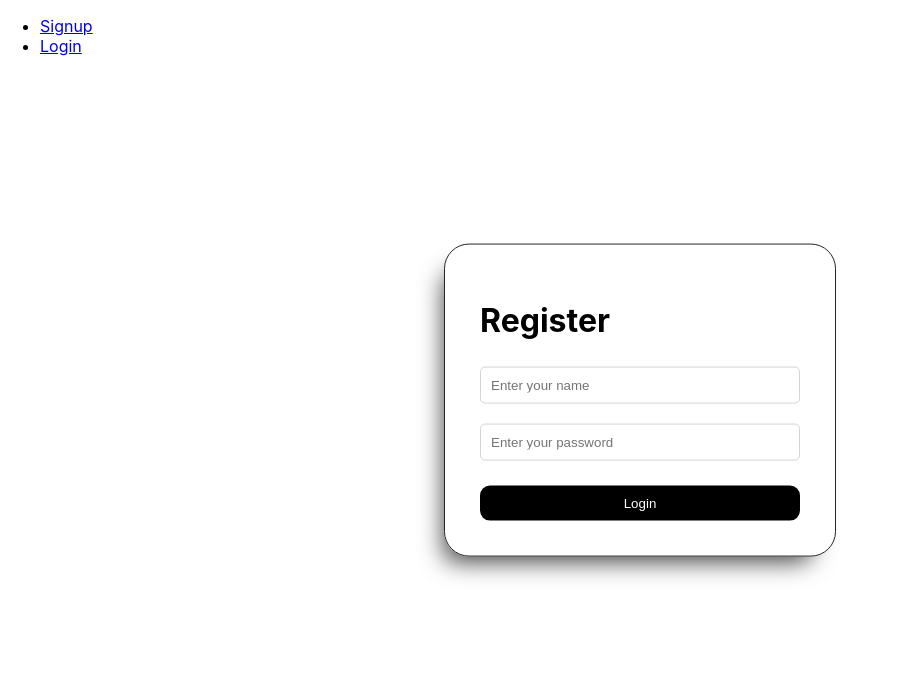
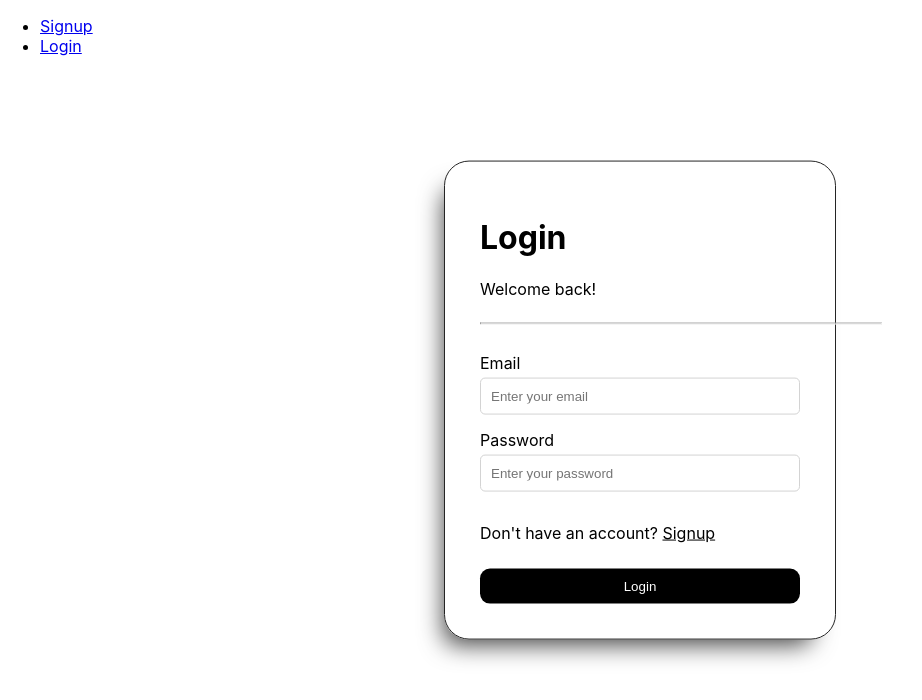
Before and after one commit to V-A-T-S-A-L/coding-platform, a React (Create React App) app in the folder frontend/: page /login in a window 1280 px wide. Shown: the top 700 px of the page, without its empty margins (0-922 px from the left). Built offline with nearby package versions, Linux system fonts and the light colour scheme.

Commit message:
login backend-frontend

```diff
--- a/frontend/src/components/Login.js
+++ b/frontend/src/components/Login.js
@@ -1,5 +1,5 @@
 import React, { useState, useEffect } from "react";
-import { useNavigate } from "react-router-dom";
+import { Link, useNavigate } from "react-router-dom";
 import axios from 'axios';
 
 const Login = () => {
@@ -10,7 +10,7 @@ const Login = () => {
 
     useEffect(() => {
         const auth = localStorage.getItem('user');
-        if(auth) {
+        if (auth) {
             navigate('/');
         }
     })
@@ -20,8 +20,8 @@ const Login = () => {
         const data = { name, password };
 
         try {
-            const response =  await axios.post('http://localhost:5000/login', data);
-            if(response.status === 200 || response.status === 201) {
+            const response = await axios.post('http://localhost:5000/login', data);
+            if (response.status === 200 || response.status === 201) {
                 localStorage.setItem('user', JSON.stringify(response.data));
                 navigate("/home");
             }
@@ -34,9 +34,15 @@ const Login = () => {
     return (
         <div>
             <div className="signup-div">
-                <h1>Register</h1>
-                <input type="text" className="inputBox" value={name} onChange={(e) => setName(e.target.value)} placeholder="Enter your name"></input>
+                <label><h1>Login</h1></label>
+                <label><p style={{ marginTop: "0" }}>Welcome back!</p></label>
+                <hr style={{ color: "black", width: "400px" }}></hr>
+                <br></br>
+                <label>Email</label>
+                <input type="text" className="inputBox" value={name} onChange={(e) => setName(e.target.value)} placeholder="Enter your email"></input>
+                <label>Password</label>
                 <input type="password" className="inputBox" value={password} onChange={(e) => setPassword(e.target.value)} placeholder="Enter your password"></input>
+                <p>Don't have an account? <Link to='/signup' style={{color: "black"}}>Signup</Link></p>
                 <button onClick={collectData} className="signup-btn" type="button">Login</button>
             </div>
         </div>
```
Also changed, not shown: 1 other file (tests, documents, lock files or other folders).
